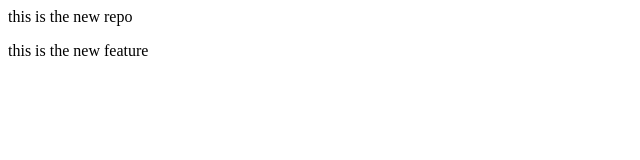
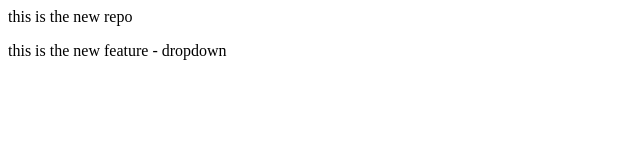
Before and after one commit to pratik-13-13/localrepo, a plain HTML site: page index.html in a window 1280 px wide. Shown: the full height of the page, 0-640 px from the left. Drawn offline with Linux system fonts and the light colour scheme.

```diff
--- a/index.html
+++ b/index.html
@@ -1,2 +1,2 @@
 <p> this is the new repo</p>
-<p>this is the new feature</p>
+<p>this is the new feature - dropdown</p>
```
